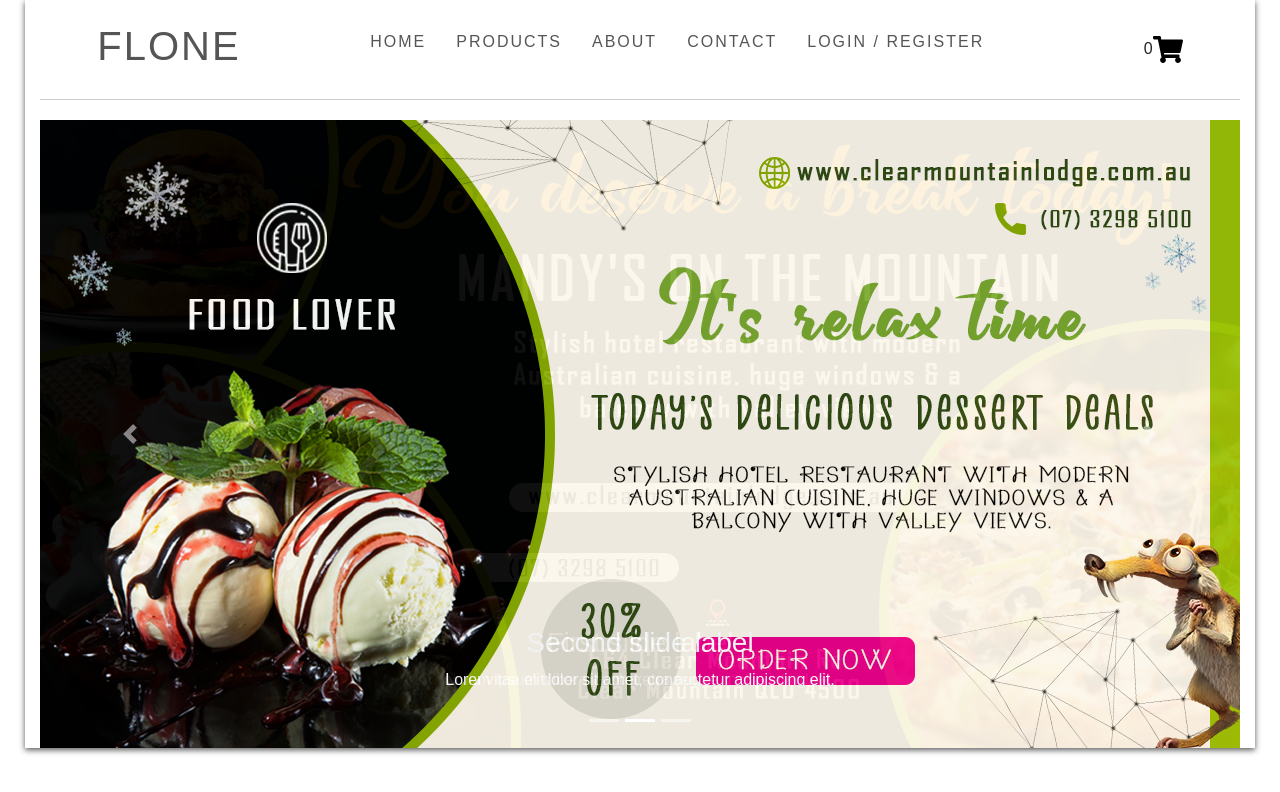
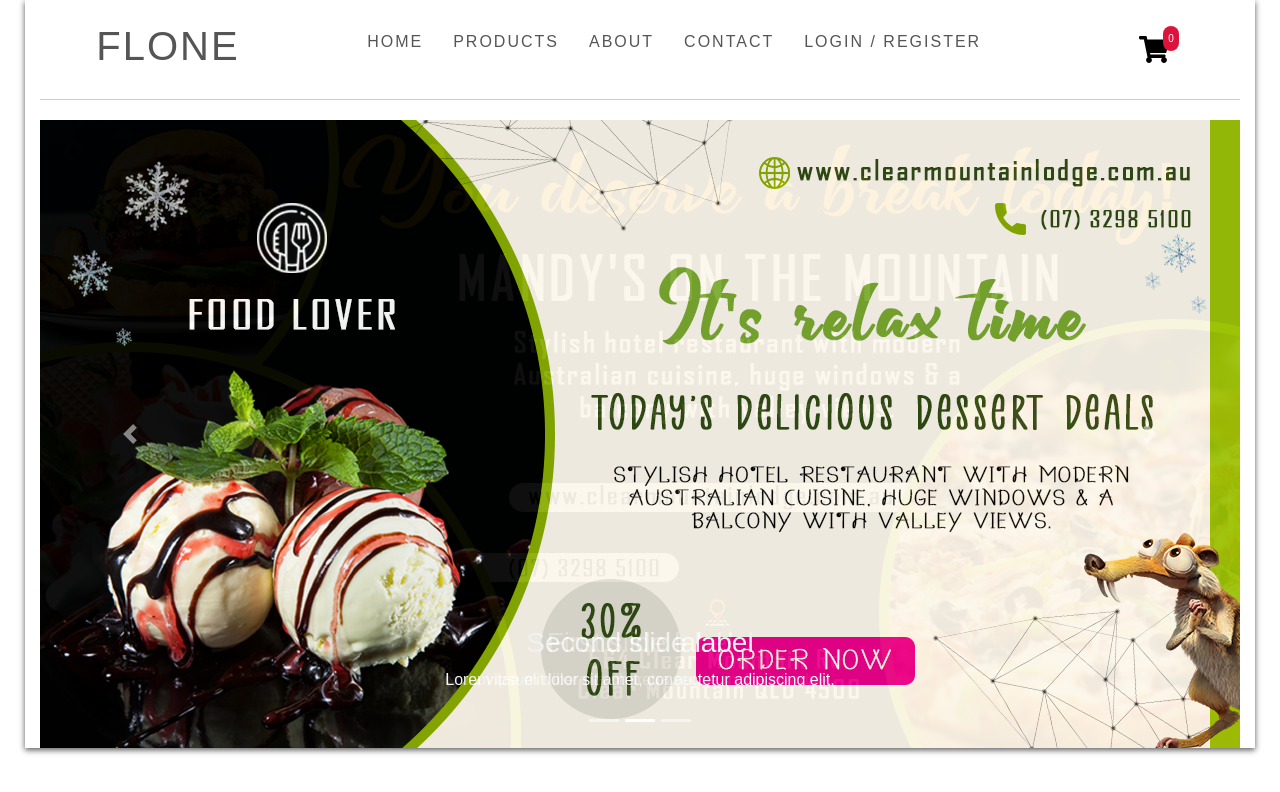
Before and after one commit to Saydur8853/React-ecommerce, a React (Create React App) app: page / in a window 1280 px wide. Shown: the top 792 px of the page. Built offline with nearby package versions, Linux system fonts and the light colour scheme.

Commit message:
cart functionality

```diff
--- a/src/components/DataProvider.js
+++ b/src/components/DataProvider.js
@@ -1,4 +1,4 @@
-import React, {createContext, useState} from 'react'
+import React, {createContext, useState, useEffect} from 'react'
 export const DataContext = createContext();
 
 export const  DataProvider = (props) => {
@@ -94,8 +94,41 @@
             "price": 106
         }
     ])
+
+    const[cart,setCart] = useState([])
+
+    const addCart = (id) => {
+        const check = cart.every(item =>{
+            return item._id !==id
+        })
+        if(check){
+            const data = products.filter(product => {
+                return product._id === id
+            })
+            setCart([...cart, ...data])
+        }else{
+            alert("The product has been added to cart.")
+        }
+    }
+
+    useEffect(() => {
+        const dataCart = JSON.parse(localStorage.getItem('dataCart'))
+        if(dataCart) setCart(dataCart)
+    }, [])
+
+    useEffect(() => {
+        localStorage.setItem('dataCart', JSON.stringify(cart))
+    }, [cart])
+
+    const value ={
+        products:[products, setProducts],
+        cart:[cart, setCart],
+        addCart: addCart
+    }
+
+
     return (
-        <DataContext.Provider value = {[products, setProducts]}>
+        <DataContext.Provider value = {value}>
             {props.children}
 
         </DataContext.Provider>
--- a/src/components/Details.js
+++ b/src/components/Details.js
@@ -1,14 +1,15 @@
 import React, { useContext, useState, useRef } from 'react'
-import {useParams} from 'react-router-dom'
+import {useParams, Link} from 'react-router-dom'
 import { DataContext } from './DataProvider'
 import Colors from './Colors'
 import Sizes from './Sizes'
 import DetailsThumb from './DetailsThumb'
 
-
 export default function Details() {
     const {id} = useParams();
-    const [products] = useContext(DataContext)
+    const value = useContext(DataContext)
+    const [products] = value.products
+    const addCart = value.addCart
     const [index, setIndex] = useState(0)
     const imgDiv = useRef();
 
@@ -41,7 +42,7 @@
                             <p>{product.description}</p>
                             <p>{product.content}</p>
                             <DetailsThumb images={ product.images} setIndex={setIndex}/>
-                            <button className= "cart"> Add to cart </button>
+                            <Link to="/cart" className= "cart" onClick = {() =>addCart(product._id)}> Add to cart </Link>
                         </div>
 
                     </div>
--- a/src/components/Navbar/Header.js
+++ b/src/components/Navbar/Header.js
@@ -1,13 +1,17 @@
-import React, {useState} from 'react'
+import React, {useState, useContext} from 'react'
 import Menu from '../../assets/svg/bars-solid.svg'
 import Close from '../../assets/svg/times-solid.svg'
-import CartIcon from '../../assets/svg/shopping-cart-solid.svg'
+import Cart from '../../assets/svg/shopping-cart-solid.svg'
 import {Link} from 'react-router-dom'
-
+import {DataContext} from '../DataProvider'
 
 export default function Header() {
 
     const [menu, setMenu] = useState(false)
+    const value = useContext(DataContext)
+    const [cart] = value.cart
+
+
     const toggleMenu = () => {
         setMenu(!menu)
 
@@ -18,6 +22,10 @@
     }
     return (
         <header>
+          <div className="menu" onClick={toggleMenu}>
+            <img src={Menu} alt="" width="30"/>
+          </div>
+
         <div className="logo">
           <h1><Link to="/products">FLONE</Link></h1>
           </div>
@@ -39,14 +47,16 @@
           </div>
 
 
-          <div className="nav-cart">
-            <span>0</span>
+          <div className="cart-icon">
+            <span>{cart.length}</span>
             <Link to ="/cart">
-            <img src={CartIcon} alt="" width="30"/>
+            <img src={Cart} alt="" width="30"/>
             </Link>
 
           </div>
 
+
+
       </header>
     )
 }
--- a/src/components/Products.js
+++ b/src/components/Products.js
@@ -5,8 +5,9 @@
 
 
 export default function Products() {
-    const [products] = useContext(DataContext)
-    console.log(products)
+  const value = useContext(DataContext)
+  const [products] = value.products
+  const addCart = value.addCart
     return (
         <div className="products">
             {
@@ -21,7 +22,7 @@
                       </h3>
                       <p>{product.description}</p>
                       <h4>${product.price}</h4>
-                      <button onClick = {()=> this.Context.addCart(product._id)}>Add to cart</button>
+                      <button onClick = {()=> addCart(product._id)}>Add to cart</button>
                     </div>
 
                   </div>
--- a/src/index.css
+++ b/src/index.css
@@ -54,8 +54,21 @@
   display: none;
 }
 
-/*carousel*/
+.cart-icon{
+  position: relative;
+  margin-right: 15px;
+}
 
+.cart-icon span{
+  background: crimson;
+  border-radius: 20px;
+  color: white;
+  position: absolute;
+  top: -10px;
+  right: -10px;
+  font-size: 10px;
+  padding: 5px;
+}
 
 /*PRODUCT*/
 
@@ -68,13 +81,13 @@
 }
 
 .products .card{
-  max-width: 380px;
+  max-width: 370px;
   width: 100%;
   overflow: hidden;
   height: 570px;
   box-shadow: 0 0 5px #ccc;
   padding :15px;
-  margin: 15px 0;
+  margin: 15px;
   cursor: pointer;
 }
 
@@ -95,12 +108,15 @@
   overflow: hidden;
   white-space: nowrap;
   text-overflow: ellipsis;
-
 }
 
 .card .box p{
   margin: 10px 0;
   line-height: 1.5;
+  display: -webkit-box;
+  -webkit-box-orient: vertical;
+  -webkit-line-clamp: 2;
+  overflow: hidden;
 }
 
 .card .box h4{
@@ -159,7 +175,8 @@
   font-size: 2rem;
 }
 
-.box-details button{
+.box-details button,
+.box-details .cart{
   border: 1px solid #555;
   outline: none;
   background: #333;
@@ -195,10 +212,10 @@
 }
 
 .box-details .cart{
-  width: 200px;
-  height: 35px;
+  padding: 10px 25px;
   text-transform: uppercase;
   letter-spacing: 2px;
+  display: inline-block;
 }
 
 @media (max-width: 700px) {
```
